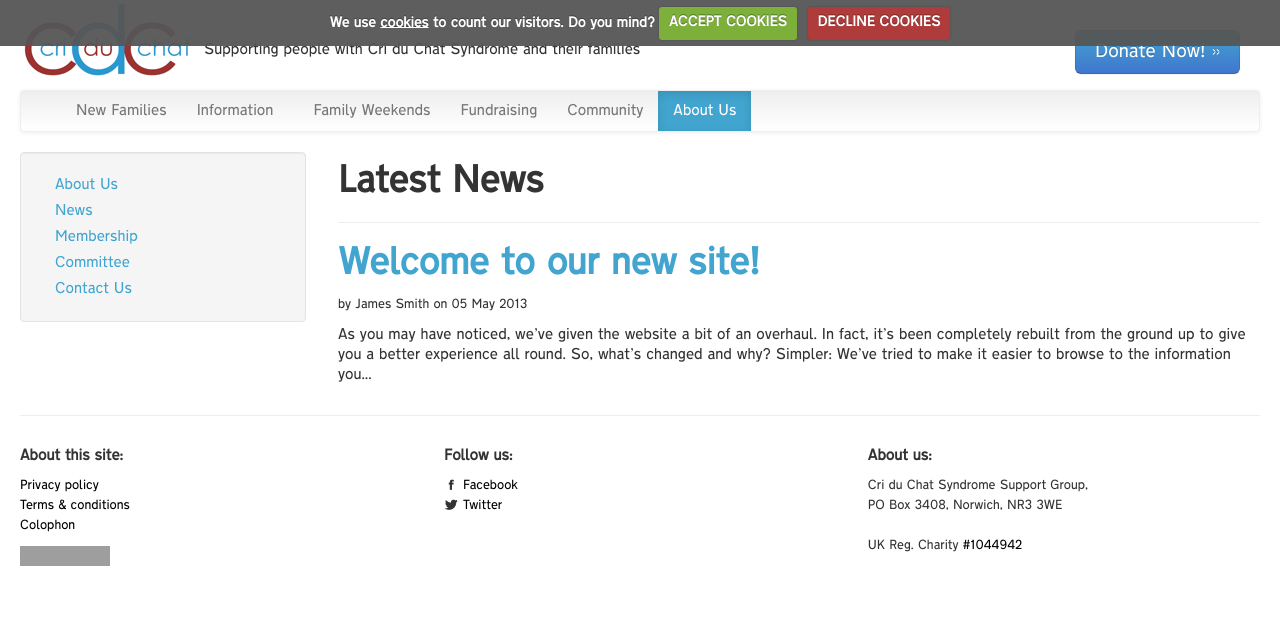
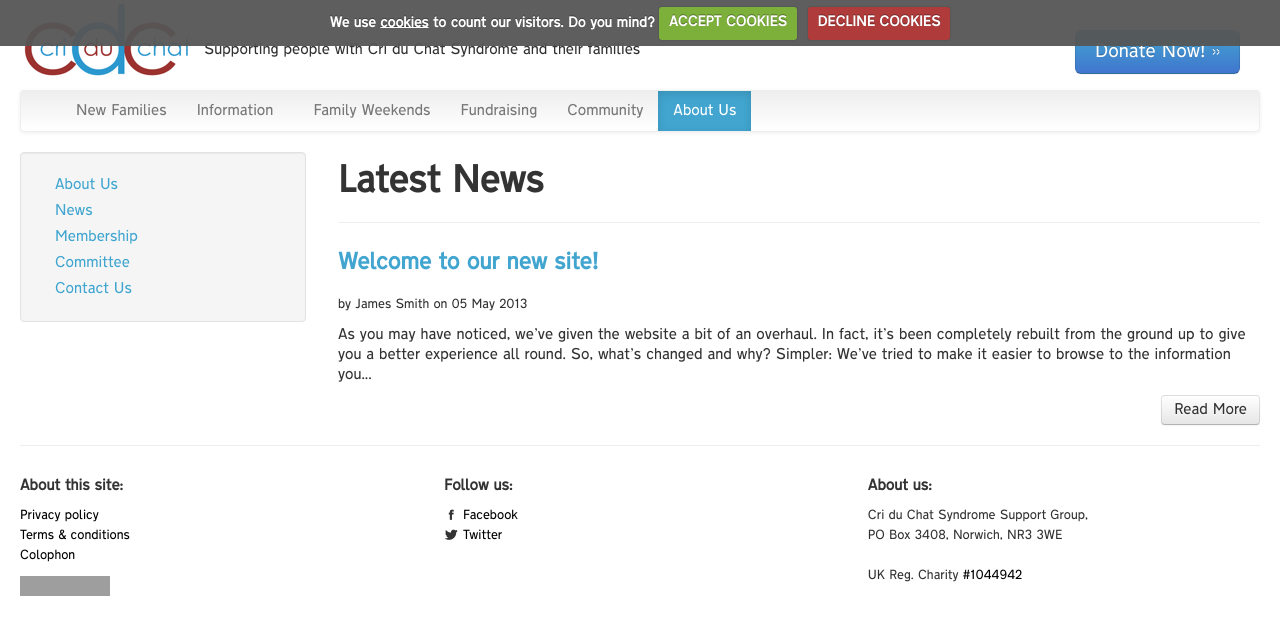
Before and after one commit to lucyjanetetlow/cdcssg.github.io, a Jekyll site: the page built from about/news.html, in a window 1280 px wide. Shown: the top 635 px of the page. Built offline with Jekyll 4.4.1, drawn with Linux system fonts in a browser that asks for light colours; grey boxes are pictures that could not be loaded.

Commit message:
Add read more link to news article listings
resolves #15

```diff
--- a/about/news.html
+++ b/about/news.html
@@ -7,8 +7,9 @@
 {% for post in site.posts %}
   <hr/>
   <div>
-    <h1><a href='{{post.url}}'>{{post.title}}</a></h2>
+    <h2><a href='{{post.url}}'>{{post.title}}</a></h2>
     <p><small>by {{post.author}} on {{post.date | date: "%d %B %Y"}}</small></p>
     <p>{{ post.content | strip_html | truncatewords: 50 }}</p>
+    <p><a href='{{post.url}}' class='btn pull-right'>Read More</a></p>
   </div>
 {% endfor %}
```
